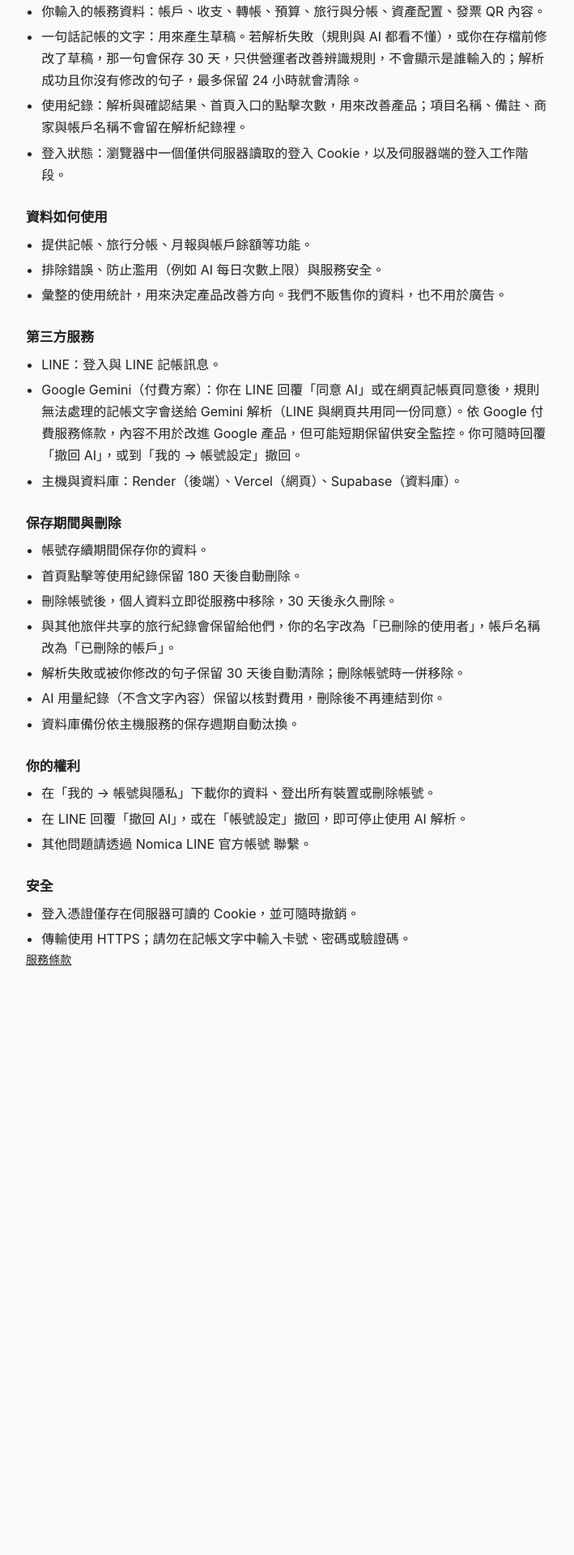
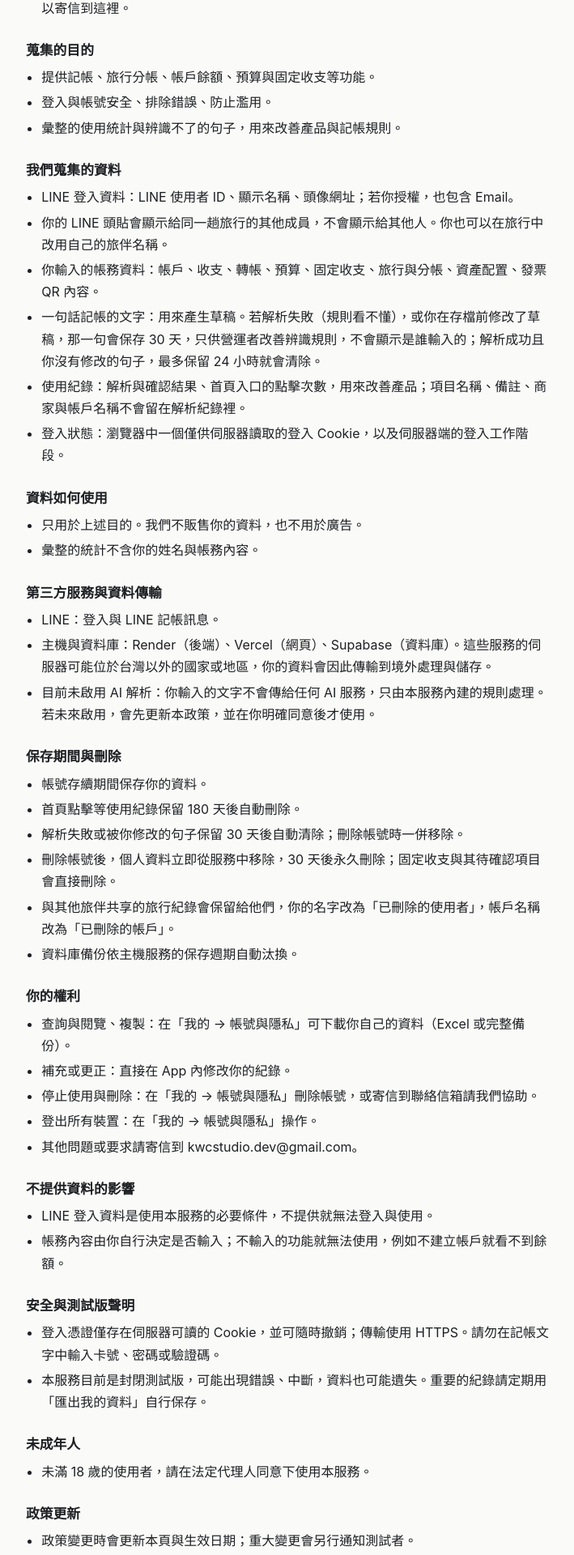
Before and after one commit to sa585951/personal_finance, a Vue app in the folder frontend/: page /privacy in a window 1280 px wide. Shown: the part 291-2211 px from the top of the page at 81% size, without its empty margins (284-993 px from the left). Before the commit the page ends 1536 px from the top, so only its background shows below. Built offline with nearby package versions, Linux system fonts and the light colour scheme; no server answers.

Commit message:
docs(privacy): name the operator and contact, state AI is off, add missing notices, add backup script and beta ops notes
Co-Authored-By: Claude Sonnet 5.5 <noreply@anthropic.com>

```diff
--- a/frontend/src/constants/policies.js
+++ b/frontend/src/constants/policies.js
@@ -1,16 +1,31 @@
-// Beta drafts. Fill in OPERATOR and CONTACT and have them reviewed before public launch.
-export const OPERATOR = "Nomica 開發團隊";
-export const CONTACT = "Nomica LINE 官方帳號";
-export const EFFECTIVE_DATE = "2026-11-10";
+// Beta drafts for a small, invitation-only test. Have them reviewed by a professional before a public launch.
+export const OPERATOR = "w.che_0220（Instagram）";
+export const CONTACT = "kwcstudio.dev@gmail.com";
+export const EFFECTIVE_DATE = "2026-11-17";
 
 export const privacySections = [
+  {
+    title: "誰在蒐集你的資料",
+    items: [
+      `蒐集與管理者：${OPERATOR}，個人開發者，目前以邀請方式進行小規模封閉測試。`,
+      `聯絡信箱：${CONTACT}。關於你的資料、更正、刪除或任何疑問，都可以寄信到這裡。`,
+    ],
+  },
+  {
+    title: "蒐集的目的",
+    items: [
+      "提供記帳、旅行分帳、帳戶餘額、預算與固定收支等功能。",
+      "登入與帳號安全、排除錯誤、防止濫用。",
+      "彙整的使用統計與辨識不了的句子，用來改善產品與記帳規則。",
+    ],
+  },
   {
     title: "我們蒐集的資料",
     items: [
       "LINE 登入資料：LINE 使用者 ID、顯示名稱、頭像網址；若你授權，也包含 Email。",
       "你的 LINE 頭貼會顯示給同一趟旅行的其他成員，不會顯示給其他人。你也可以在旅行中改用自己的旅伴名稱。",
-      "你輸入的帳務資料：帳戶、收支、轉帳、預算、旅行與分帳、資產配置、發票 QR 內容。",
-      "一句話記帳的文字：用來產生草稿。若解析失敗（規則與 AI 都看不懂），或你在存檔前修改了草稿，那一句會保存 30 天，只供營運者改善辨識規則，不會顯示是誰輸入的；解析成功且你沒有修改的句子，最多保留 24 小時就會清除。",
+      "你輸入的帳務資料：帳戶、收支、轉帳、預算、固定收支、旅行與分帳、資產配置、發票 QR 內容。",
+      "一句話記帳的文字：用來產生草稿。若解析失敗（規則看不懂），或你在存檔前修改了草稿，那一句會保存 30 天，只供營運者改善辨識規則，不會顯示是誰輸入的；解析成功且你沒有修改的句子，最多保留 24 小時就會清除。",
       "使用紀錄：解析與確認結果、首頁入口的點擊次數，用來改善產品；項目名稱、備註、商家與帳戶名稱不會留在解析紀錄裡。",
       "登入狀態：瀏覽器中一個僅供伺服器讀取的登入 Cookie，以及伺服器端的登入工作階段。",
     ],
@@ -18,17 +33,16 @@ export const privacySections = [
   {
     title: "資料如何使用",
     items: [
-      "提供記帳、旅行分帳、月報與帳戶餘額等功能。",
-      "排除錯誤、防止濫用（例如 AI 每日次數上限）與服務安全。",
-      "彙整的使用統計，用來決定產品改善方向。我們不販售你的資料，也不用於廣告。",
+      "只用於上述目的。我們不販售你的資料，也不用於廣告。",
+      "彙整的統計不含你的姓名與帳務內容。",
     ],
   },
   {
-    title: "第三方服務",
+    title: "第三方服務與資料傳輸",
     items: [
       "LINE：登入與 LINE 記帳訊息。",
-      "Google Gemini（付費方案）：你在 LINE 回覆「同意 AI」或在網頁記帳頁同意後，規則無法處理的記帳文字會送給 Gemini 解析（LINE 與網頁共用同一份同意）。依 Google 付費服務條款，內容不用於改進 Google 產品，但可能短期保留供安全監控。你可隨時回覆「撤回 AI」，或到「我的 → 帳號設定」撤回。",
-      "主機與資料庫：Render（後端）、Vercel（網頁）、Supabase（資料庫）。",
+      "主機與資料庫：Render（後端）、Vercel（網頁）、Supabase（資料庫）。這些服務的伺服器可能位於台灣以外的國家或地區，你的資料會因此傳輸到境外處理與儲存。",
+      "目前未啟用 AI 解析：你輸入的文字不會傳給任何 AI 服務，只由本服務內建的規則處理。若未來啟用，會先更新本政策，並在你明確同意後才使用。",
     ],
   },
   {
@@ -36,26 +50,46 @@ export const privacySections = [
     items: [
       "帳號存續期間保存你的資料。",
       "首頁點擊等使用紀錄保留 180 天後自動刪除。",
-      "刪除帳號後，個人資料立即從服務中移除，30 天後永久刪除。",
+      "解析失敗或被你修改的句子保留 30 天後自動清除；刪除帳號時一併移除。",
+      "刪除帳號後，個人資料立即從服務中移除，30 天後永久刪除；固定收支與其待確認項目會直接刪除。",
       "與其他旅伴共享的旅行紀錄會保留給他們，你的名字改為「已刪除的使用者」，帳戶名稱改為「已刪除的帳戶」。",
-      "解析失敗或被你修改的句子保留 30 天後自動清除；刪除帳號時一併移除。",
-      "AI 用量紀錄（不含文字內容）保留以核對費用，刪除後不再連結到你。",
       "資料庫備份依主機服務的保存週期自動汰換。",
     ],
   },
   {
     title: "你的權利",
     items: [
-      "在「我的 → 帳號與隱私」下載你的資料、登出所有裝置或刪除帳號。",
-      "在 LINE 回覆「撤回 AI」，或在「帳號設定」撤回，即可停止使用 AI 解析。",
-      `其他問題請透過 ${CONTACT} 聯繫。`,
+      "查詢與閱覽、複製：在「我的 → 帳號與隱私」可下載你自己的資料（Excel 或完整備份）。",
+      "補充或更正：直接在 App 內修改你的紀錄。",
+      "停止使用與刪除：在「我的 → 帳號與隱私」刪除帳號，或寄信到聯絡信箱請我們協助。",
+      "登出所有裝置：在「我的 → 帳號與隱私」操作。",
+      `其他問題或要求請寄信到 ${CONTACT}。`,
     ],
   },
   {
-    title: "安全",
+    title: "不提供資料的影響",
     items: [
-      "登入憑證僅存在伺服器可讀的 Cookie，並可隨時撤銷。",
-      "傳輸使用 HTTPS；請勿在記帳文字中輸入卡號、密碼或驗證碼。",
+      "LINE 登入資料是使用本服務的必要條件，不提供就無法登入與使用。",
+      "帳務內容由你自行決定是否輸入；不輸入的功能就無法使用，例如不建立帳戶就看不到餘額。",
+    ],
+  },
+  {
+    title: "安全與測試版聲明",
+    items: [
+      "登入憑證僅存在伺服器可讀的 Cookie，並可隨時撤銷；傳輸使用 HTTPS。請勿在記帳文字中輸入卡號、密碼或驗證碼。",
+      "本服務目前是封閉測試版，可能出現錯誤、中斷，資料也可能遺失。重要的紀錄請定期用「匯出我的資料」自行保存。",
+    ],
+  },
+  {
+    title: "未成年人",
+    items: [
+      "未滿 18 歲的使用者，請在法定代理人同意下使用本服務。",
+    ],
+  },
+  {
+    title: "政策更新",
+    items: [
+      "政策變更時會更新本頁與生效日期；重大變更會另行通知測試者。",
     ],
   },
 ];
@@ -64,8 +98,9 @@ export const termsSections = [
   {
     title: "服務性質",
     items: [
-      "Nomica 是記帳與旅行分帳工具，目前為封閉測試版本，功能可能調整或暫停。",
+      "Nomica 是記帳與旅行分帳工具，目前為封閉測試版本，功能可能調整或暫停，資料也可能遺失，請定期匯出重要紀錄。",
       "Nomica 不提供投資、稅務或財務建議；計算結果僅供參考，請以你的銀行與帳單為準。",
+      "固定收支到期時只會提醒你確認，不會自動入帳；是否入帳由你決定。",
     ],
   },
   {
@@ -74,13 +109,14 @@ export const termsSections = [
       "使用自己的 LINE 帳號登入，並對帳號內的操作負責。",
       "不得以自動化程式大量呼叫服務、干擾服務運作或存取他人資料。",
       "邀請旅伴時，請確認對方同意加入並分享相關支出紀錄。",
+      "未滿 18 歲請在法定代理人同意下使用。",
     ],
   },
   {
     title: "AI 解析",
     items: [
-      "AI 只產生草稿，需要你確認後才會入帳；請在確認前核對金額、日期與帳戶。",
-      "AI 解析有每人每日次數與全站每月額度上限，達到時改用規則記帳。",
+      "目前未啟用 AI 解析，一句話記帳只由內建規則處理。",
+      "若未來啟用，AI 只會產生草稿，需要你確認後才入帳，並會先更新本條款與隱私權政策、取得你的同意。",
     ],
   },
   {
@@ -95,6 +131,7 @@ export const termsSections = [
     items: [
       "你可隨時刪除帳號；我們可能因違反本條款而暫停帳號。",
       "條款變更時會在本頁公告並更新生效日期。",
+      `聯絡信箱：${CONTACT}。`,
     ],
   },
 ];
--- a/frontend/src/views/PolicyView.vue
+++ b/frontend/src/views/PolicyView.vue
@@ -2,7 +2,7 @@
   <div class="policy-page">
     <button type="button" class="back" @click="goBack">返回</button>
     <h1>{{ title }}</h1>
-    <p class="meta">生效日期：{{ effectiveDate }} · 營運者：{{ operator }}</p>
+    <p class="meta">生效日期：{{ effectiveDate }} · 營運者：{{ operator }} · 聯絡：{{ contact }}</p>
     <section v-for="section in sections" :key="section.title">
       <h2>{{ section.title }}</h2>
       <ul>
```
Also changed, not shown: 2 other files (tests, documents, lock files or other folders).
